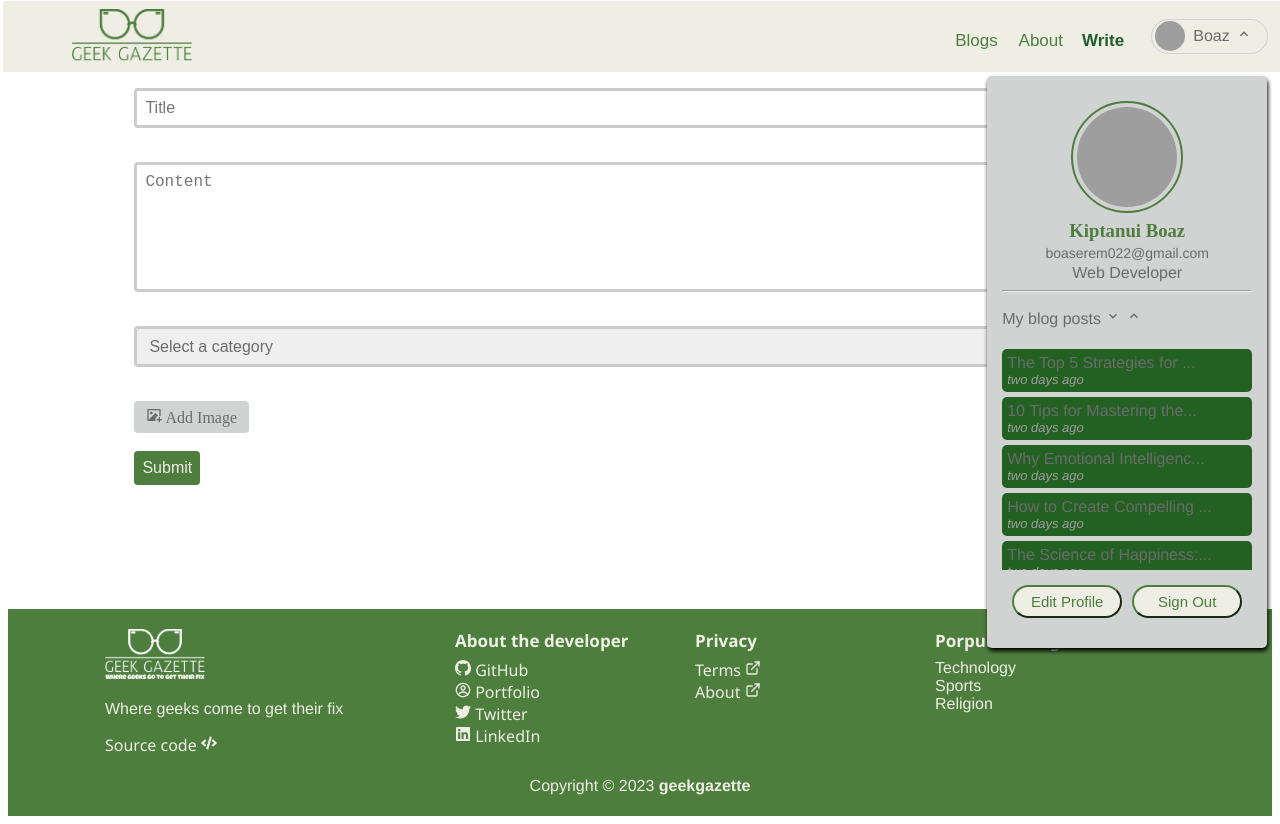
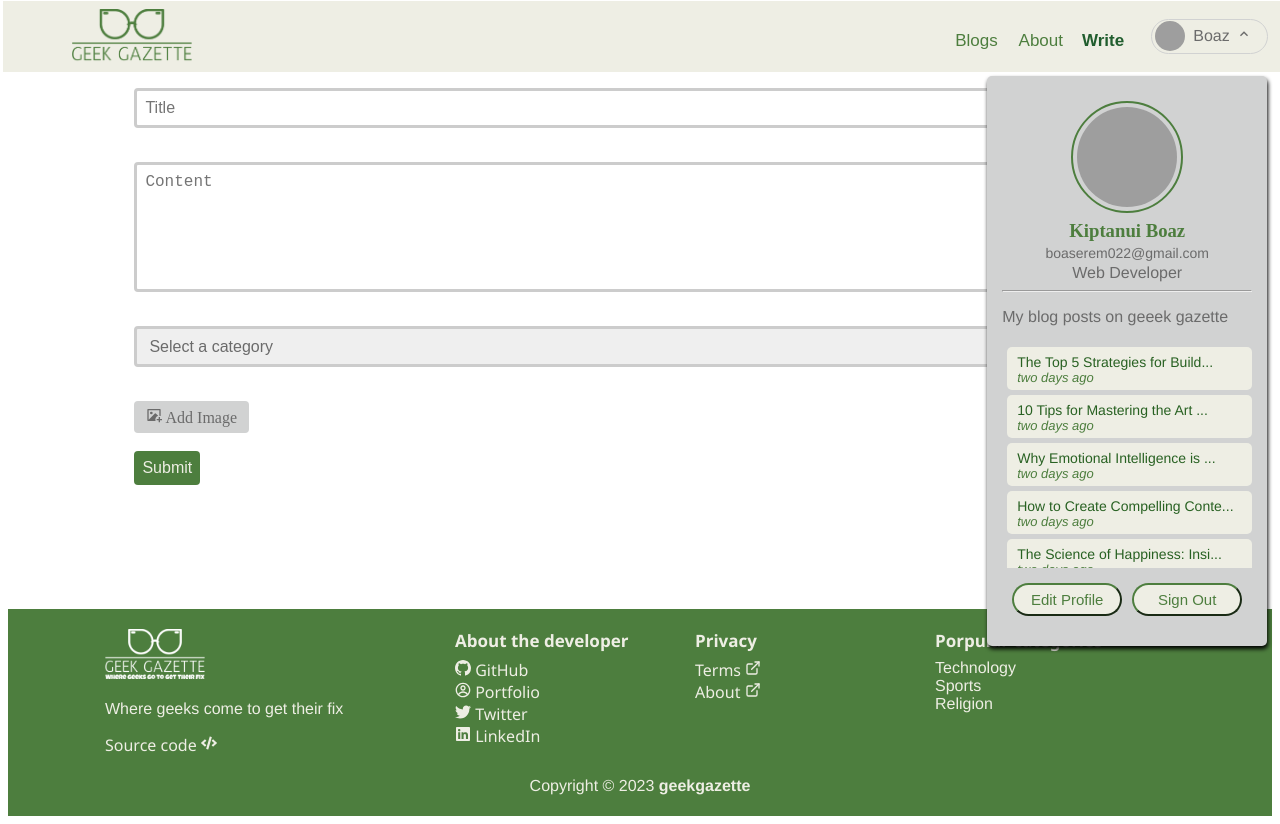
Before and after one commit to kiptanuiBoaz/geekgazette, a React (Vite) app: page /blog/write in a window 1280 px wide. Both pictures are taken after a click on the picture 1170 px from the left and 36 px from the top of the page. Built offline with nearby package versions, Linux system fonts and the light colour scheme; grey boxes are pictures that could not be loaded.

Commit message:
styled profile page

```diff
--- a/src/components/navbar/Profile.tsx
+++ b/src/components/navbar/Profile.tsx
@@ -40,7 +40,6 @@ export const Profile = ({ scrollPos }: ProfileProps) => {
                     className="main-avatar"
                     style={{ borderColor: scrollPos > 20 ? "#d1d2d2" : "#4d7e3e" }}
                     src={
-
                         img ??
                         "https://upload.wikimedia.org/wikipedia/commons/7/7c/Profile_avatar_placeholder_large.png?20150327203541"
                     }
@@ -54,14 +53,14 @@ export const Profile = ({ scrollPos }: ProfileProps) => {
             <hr />
 
 
-            <p className="blogs-title">My blog posts   <MdExpandMore /> <MdExpandLess /></p>
+            <p className="blogs-title">My blog posts on geeek gazette</p>
 
             <main className="my-blogs">
                 {blogPostTitles.map(title => {
                     return (
-                        <div className="my-blog">
-                            <p className="title">{title.substring(0, 25)}...</p>
-                            <p className="time">two days ago</p>
+                        <div style={{ backgroundColor: scrollPos < 20 ? "#eeeee4" : " rgb(40, 97, 34)" }} className="my-blog">
+                            <p  style={{ color: scrollPos < 20 ? " rgb(40, 97, 34)" : " #a09d9d",}}  className="title">{title.substring(0, 30)}...</p>
+                            <p style={{ color: scrollPos < 20 ? "#4d7e3e" : "#6b6b6b",}} className="time">two days ago</p>
                         </div>
                     )
                 })}
@@ -71,7 +70,7 @@ export const Profile = ({ scrollPos }: ProfileProps) => {
                 <button
                     style={{
                         color: scrollPos > 20 ? "#6b6b6b" : "#4d7e3e",
-                        borderColor: scrollPos > 20 ? "#d1d2d2" : "#4d7e3e"
+                        borderColor: scrollPos > 20 ? "#9b9999;" : "#4d7e3e"
                     }}
                     className="edit-btn"
                 >
--- a/src/components/navbar/profile.scss
+++ b/src/components/navbar/profile.scss
@@ -37,21 +37,42 @@
   .my-blogs {
     max-height: 6cm;
     overflow-y: scroll;
+    padding-left: 5px;
+    &::-webkit-scrollbar {
+      width: 5px;
+    }
+    &::-webkit-scrollbar-track {
+      background-color: #f1f1f1;
+    }
+    &::-webkit-scrollbar-thumb {
+      background-color: #888;
+      border-radius: 10px;
+    }
 
+    &::-webkit-scrollbar-corner {
+      background-color: #f1f1f1;
+    }
     .my-blog {
       background-color: rgb(34, 97, 34);
-      padding: 5px 5px;
+      padding: 7px 0 5px 10px  ;
       margin: 5px 0;
       border-radius: 5px;
 
       .title {
         margin: 0;
+        font-size: 14px;
+        color: #6b6b6b;
+
+        &:hover{
+          text-decoration: underline;
+          font-weight: bold;
+        }
       }
       .time {
         margin: 0;
         font-style: italic;
         font-size: 13px;
-        color:#a09d9d
+
       }
     }
   }
```
